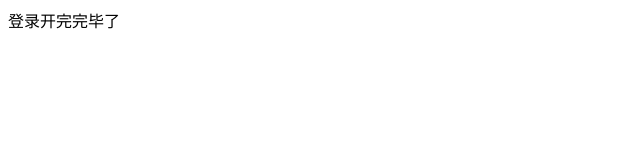
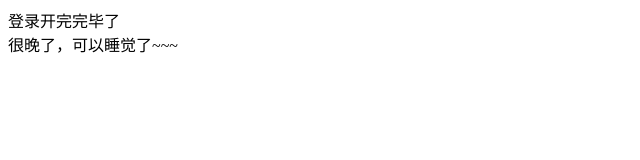
Before and after one commit to qianlaoshi/project1, a plain HTML site: page login.html in a window 1280 px wide. Shown: the whole page, without its empty margins (0-640 px from the left). Drawn offline with Linux system fonts and the light colour scheme.

Commit message:
修改了login.html

```diff
--- a/login.html
+++ b/login.html
@@ -10,6 +10,7 @@
 
 <body>
     <div>登录开完完毕了</div>
+    <div>很晚了，可以睡觉了~~~</div>
 </body>
 
 </html>
```
